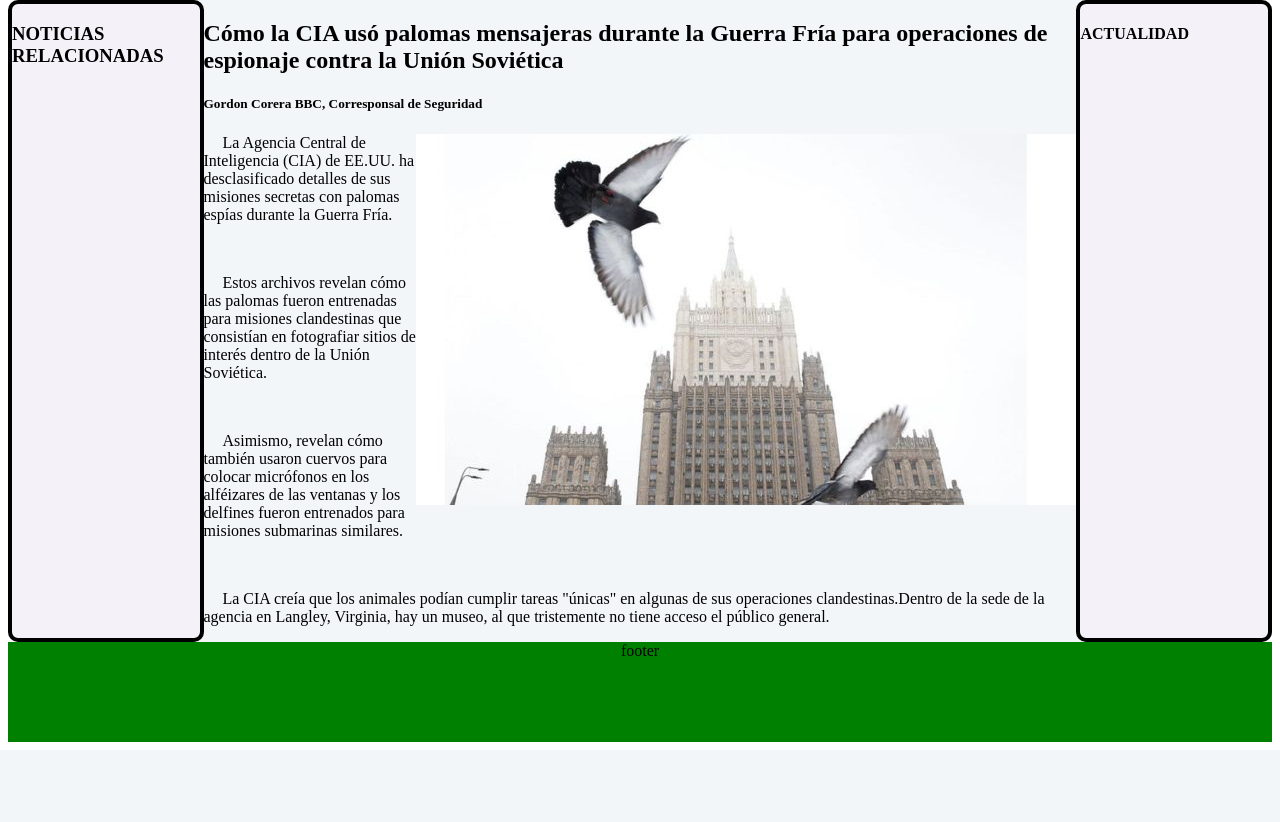
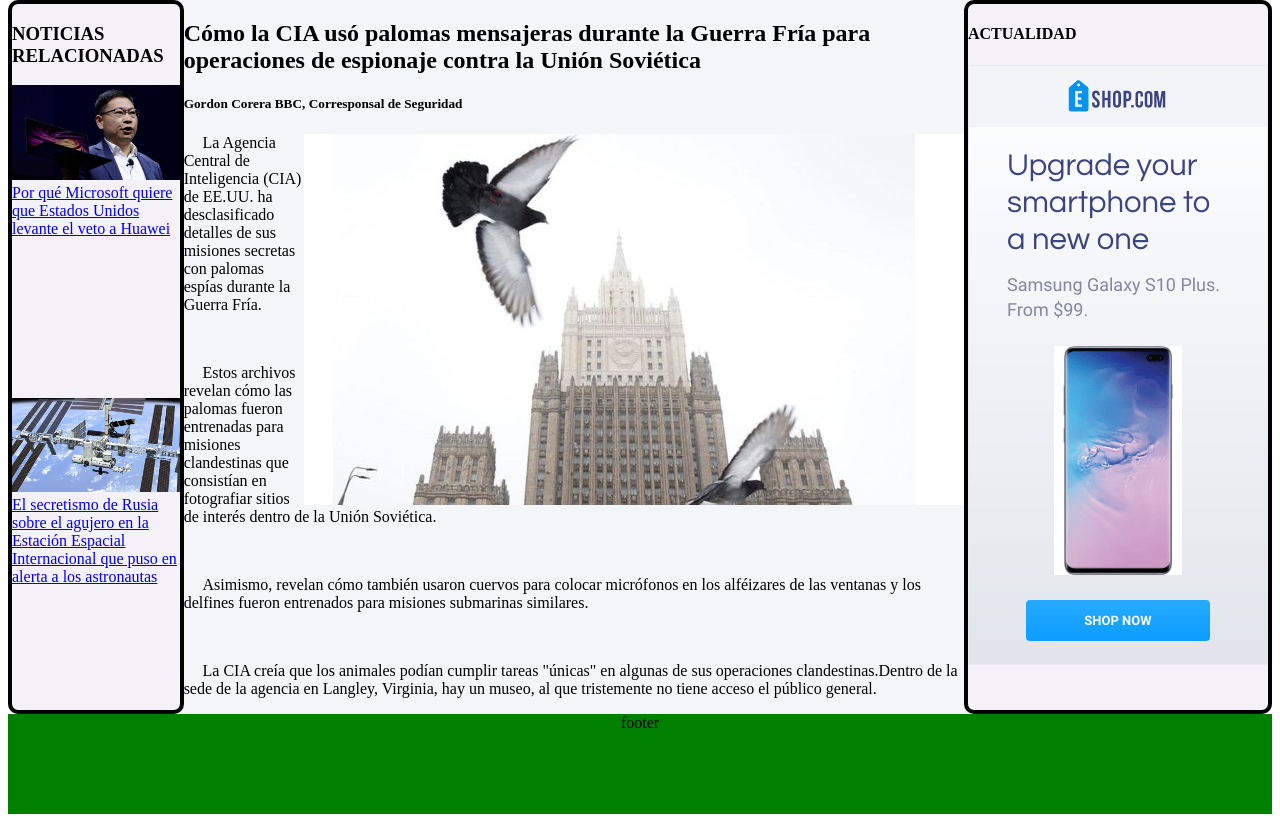
Before and after one commit to Maximiliano-Gomez/UTN_NEWS_PAGE, a PHP site: page / in a window 1280 px wide. Shown: the part 260-1082 px from the top of the page. Before the commit the page ends 1010 px from the top, so only its background shows below. Run offline with PHP 8.4, Linux system fonts and the light colour scheme.

Commit message:
Agregando columna derecha e izquierda

```diff
--- a/Style.css
+++ b/Style.css
@@ -24,6 +24,16 @@ main{
     background: -moz-linear-gradient(left, #f2f6f8 0%, #d8e1e7 50%, #b5c6d0 51%, #bdefff 100%);
     border-radius: 10px;
 }
+.columnaizquierda{
+    display: flex;
+    flex-direction: column;
+}
+.columnaizquierda article{
+    height: 50%;
+}
+.columnaizquierda article img{
+    width: 100%;
+}
 main div{
     background: #F4F2F8;
     width: 25%;
--- a/index.html
+++ b/index.html
@@ -15,12 +15,16 @@
         <div> navigation menu </div>
     </nav>
     <main>
-        <div>
+        <div class="columnaizquierda">
             <h3>NOTICIAS RELACIONADAS</h3>
             <article>
+                <img src="noticia_izquierda1.jpg" alt="">
+                <a href="https://www.bbc.com/mundo/noticias-49784707">Por qué Microsoft quiere que Estados Unidos levante el veto a Huawei</a>
 
             </article>
             <article>
+                <img src="noticia_izquierda2.jpg" alt="">
+                <a href="https://www.bbc.com/mundo/noticias-internacional-49803594">El secretismo de Rusia sobre el agujero en la Estación Espacial Internacional que puso en alerta a los astronautas</a>
 
             </article>
 
@@ -39,6 +43,7 @@
         </article>
         <div>
             <H4>ACTUALIDAD</H4>
+            <a href="https://www.apple.com/la/ios/app-store/"><img src="banner derecho.png" alt=""></a>
 
         </div>
     </main>
```
Also changed, not shown: banner derecho.png (added), noticia_izquierda1.jpg (added), noticia_izquierda2.jpg (added).
